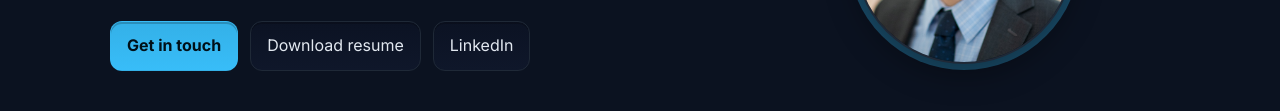
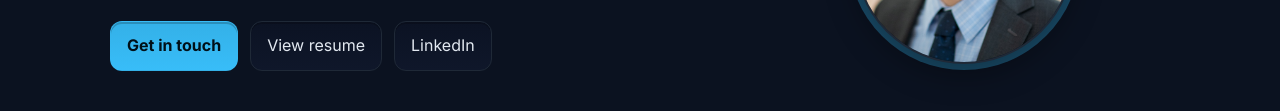
Before and after one commit to Will-McC/will-mccumber-portfolio, a plain HTML site: page index.html in a window 1280 px wide. Shown: the part 613-724 px from the top of the page. Drawn offline with Linux system fonts and the light colour scheme.

Commit message:
Update index.html
changed resume to open in new tab

```diff
--- a/index.html
+++ b/index.html
@@ -186,7 +186,7 @@
           </p>
           <div class="cta">
             <a class="btn primary" href="#contact">Get in touch</a>
-            <a class="btn" href="assets/Will_McCumber_Resume.pdf" download>Download resume</a>
+            <a class="btn" href="assets/Will_McCumber_Resume.pdf" target="_blank" rel="noopener">View resume</a>
             <a class="btn" href="https://www.linkedin.com/in/will-mccumber/" target="_blank" rel="noopener">LinkedIn</a>
           </div>
 
```
